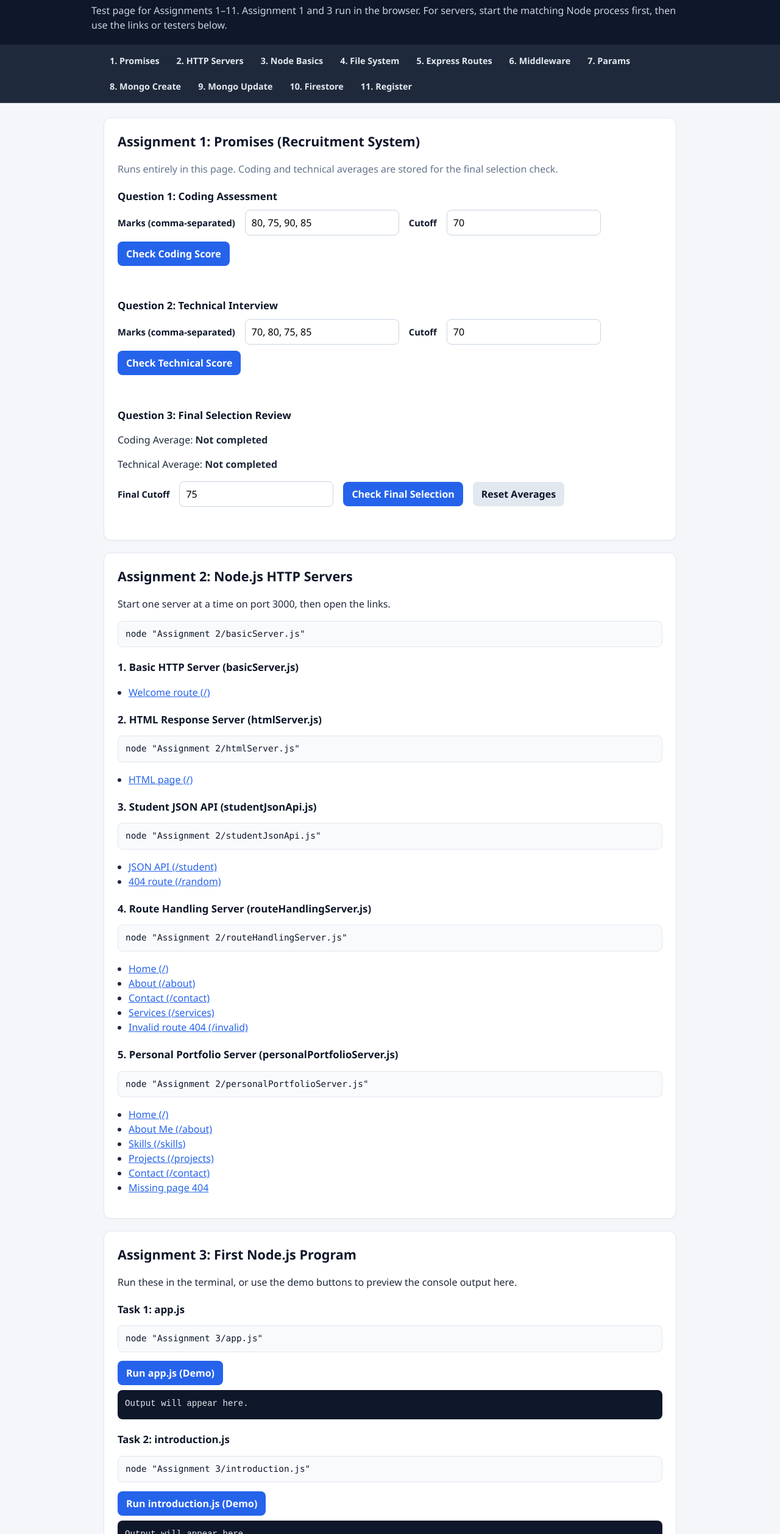
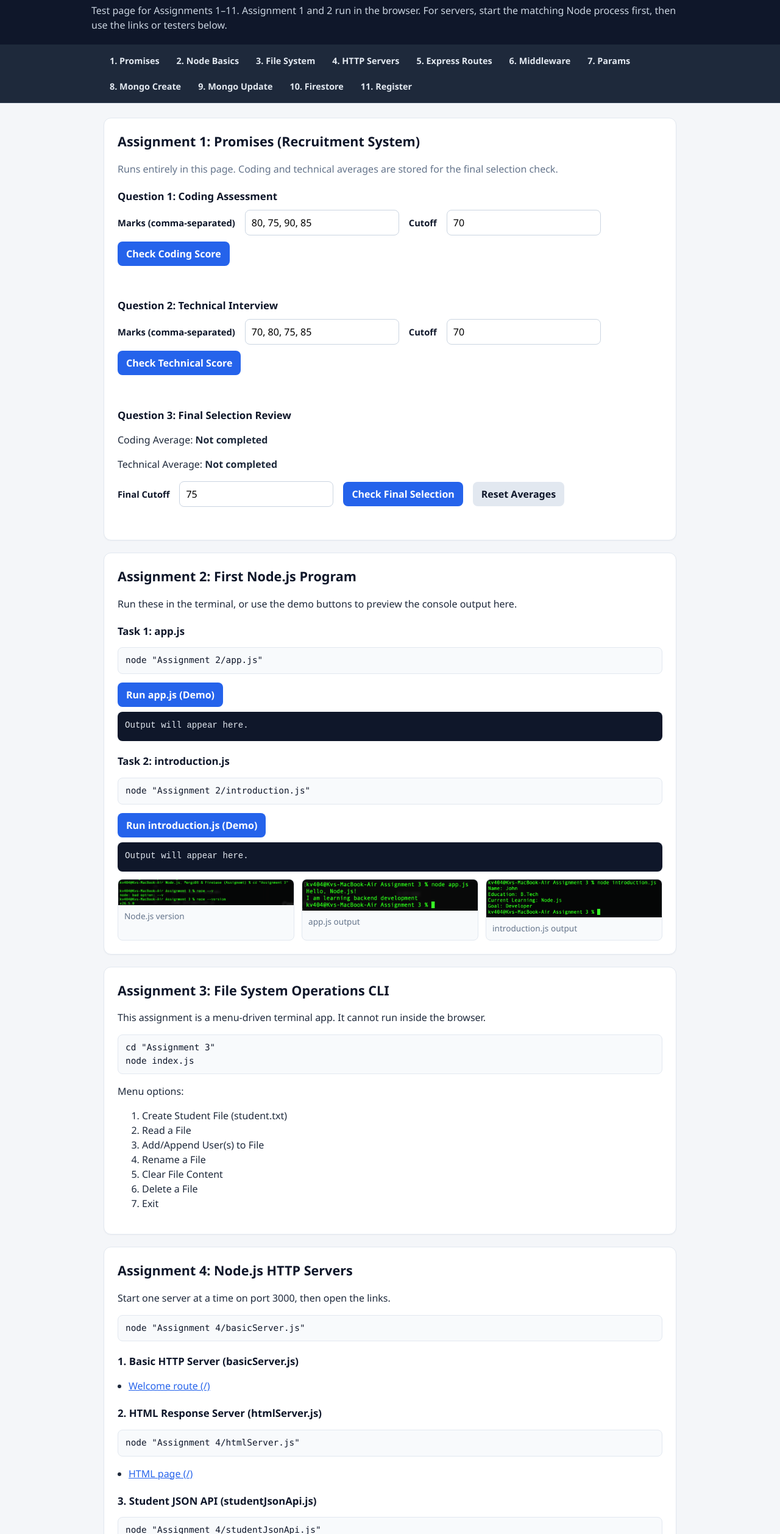
Before and after one commit to Kv-404/Node.js-MongoDB-Firebase-Assignment-, a plain HTML site: page index.html in a window 1280 px wide. Shown: the part 65-2580 px from the top of the page at 61% size. Drawn offline with Linux system fonts and the light colour scheme.

Commit message:
Renumber assignments 2-4 and update the coursework portal
Node basics, file CLI, and HTTP servers now live in folders 2, 3, and 4 to match the course order.

```diff
--- a/index.html
+++ b/index.html
@@ -261,16 +261,16 @@
     <header>
         <div class="wrap">
             <h1>Node.js, MongoDB &amp; Firebase Coursework Portal</h1>
-            <p>Test page for Assignments 1–11. Assignment 1 and 3 run in the browser. For servers, start the matching Node process first, then use the links or testers below.</p>
+            <p>Test page for Assignments 1–11. Assignment 1 and 2 run in the browser. For servers, start the matching Node process first, then use the links or testers below.</p>
         </div>
     </header>
 
     <nav aria-label="Assignments">
         <div class="wrap">
             <a href="#a1">1. Promises</a>
-            <a href="#a2">2. HTTP Servers</a>
-            <a href="#a3">3. Node Basics</a>
-            <a href="#a4">4. File System</a>
+            <a href="#a2">2. Node Basics</a>
+            <a href="#a3">3. File System</a>
+            <a href="#a4">4. HTTP Servers</a>
             <a href="#a5">5. Express Routes</a>
             <a href="#a6">6. Middleware</a>
             <a href="#a7">7. Params</a>
@@ -319,84 +319,39 @@
         </section>
 
         <section id="a2">
-            <h2>Assignment 2: Node.js HTTP Servers</h2>
-            <p>Start one server at a time on port 3000, then open the links.</p>
-            <pre class="run">node "Assignment 2/basicServer.js"</pre>
-
-            <h3>1. Basic HTTP Server (basicServer.js)</h3>
-            <ul class="links">
-                <li><a href="http://localhost:3000/" target="_blank" rel="noopener">Welcome route (/)</a></li>
-            </ul>
-
-            <h3>2. HTML Response Server (htmlServer.js)</h3>
-            <pre class="run">node "Assignment 2/htmlServer.js"</pre>
-            <ul class="links">
-                <li><a href="http://localhost:3000/" target="_blank" rel="noopener">HTML page (/)</a></li>
-            </ul>
-
-            <h3>3. Student JSON API (studentJsonApi.js)</h3>
-            <pre class="run">node "Assignment 2/studentJsonApi.js"</pre>
-            <ul class="links">
-                <li><a href="http://localhost:3000/student" target="_blank" rel="noopener">JSON API (/student)</a></li>
-                <li><a href="http://localhost:3000/random" target="_blank" rel="noopener">404 route (/random)</a></li>
-            </ul>
-
-            <h3>4. Route Handling Server (routeHandlingServer.js)</h3>
-            <pre class="run">node "Assignment 2/routeHandlingServer.js"</pre>
-            <ul class="links">
-                <li><a href="http://localhost:3000/" target="_blank" rel="noopener">Home (/)</a></li>
-                <li><a href="http://localhost:3000/about" target="_blank" rel="noopener">About (/about)</a></li>
-                <li><a href="http://localhost:3000/contact" target="_blank" rel="noopener">Contact (/contact)</a></li>
-                <li><a href="http://localhost:3000/services" target="_blank" rel="noopener">Services (/services)</a></li>
-                <li><a href="http://localhost:3000/invalid" target="_blank" rel="noopener">Invalid route 404 (/invalid)</a></li>
-            </ul>
-
-            <h3>5. Personal Portfolio Server (personalPortfolioServer.js)</h3>
-            <pre class="run">node "Assignment 2/personalPortfolioServer.js"</pre>
-            <ul class="links">
-                <li><a href="http://localhost:3000/" target="_blank" rel="noopener">Home (/)</a></li>
-                <li><a href="http://localhost:3000/about" target="_blank" rel="noopener">About Me (/about)</a></li>
-                <li><a href="http://localhost:3000/skills" target="_blank" rel="noopener">Skills (/skills)</a></li>
-                <li><a href="http://localhost:3000/projects" target="_blank" rel="noopener">Projects (/projects)</a></li>
-                <li><a href="http://localhost:3000/contact" target="_blank" rel="noopener">Contact (/contact)</a></li>
-                <li><a href="http://localhost:3000/missing-page" target="_blank" rel="noopener">Missing page 404</a></li>
-            </ul>
-        </section>
-
-        <section id="a3">
-            <h2>Assignment 3: First Node.js Program</h2>
+            <h2>Assignment 2: First Node.js Program</h2>
             <p>Run these in the terminal, or use the demo buttons to preview the console output here.</p>
 
             <h3>Task 1: app.js</h3>
-            <pre class="run">node "Assignment 3/app.js"</pre>
+            <pre class="run">node "Assignment 2/app.js"</pre>
             <button type="button" onclick="runApp()">Run app.js (Demo)</button>
             <pre id="app-output" class="out">Output will appear here.</pre>
 
             <h3>Task 2: introduction.js</h3>
-            <pre class="run">node "Assignment 3/introduction.js"</pre>
+            <pre class="run">node "Assignment 2/introduction.js"</pre>
             <button type="button" onclick="runIntro()">Run introduction.js (Demo)</button>
             <pre id="intro-output" class="out">Output will appear here.</pre>
 
             <div class="shots">
                 <figure>
-                    <img src="Assignment 3/Screenshorts/node_version.png" alt="Terminal showing Node.js version">
+                    <img src="Assignment 2/Screenshorts/node_version.png" alt="Terminal showing Node.js version">
                     <figcaption>Node.js version</figcaption>
                 </figure>
                 <figure>
-                    <img src="Assignment 3/Screenshorts/node_app.png" alt="Terminal output of app.js">
+                    <img src="Assignment 2/Screenshorts/node_app.png" alt="Terminal output of app.js">
                     <figcaption>app.js output</figcaption>
                 </figure>
                 <figure>
-                    <img src="Assignment 3/Screenshorts/node_introduction.png" alt="Terminal output of introduction.js">
+                    <img src="Assignment 2/Screenshorts/node_introduction.png" alt="Terminal output of introduction.js">
                     <figcaption>introduction.js output</figcaption>
                 </figure>
             </div>
         </section>
 
-        <section id="a4">
-            <h2>Assignment 4: File System Operations CLI</h2>
+        <section id="a3">
+            <h2>Assignment 3: File System Operations CLI</h2>
             <p>This assignment is a menu-driven terminal app. It cannot run inside the browser.</p>
-            <pre class="run">cd "Assignment 4"
+            <pre class="run">cd "Assignment 3"
 node index.js</pre>
             <p>Menu options:</p>
             <ol>
@@ -408,6 +363,51 @@ node index.js</pre>
                 <li>Delete a File</li>
                 <li>Exit</li>
             </ol>
+        </section>
+
+        <section id="a4">
+            <h2>Assignment 4: Node.js HTTP Servers</h2>
+            <p>Start one server at a time on port 3000, then open the links.</p>
+            <pre class="run">node "Assignment 4/basicServer.js"</pre>
+
+            <h3>1. Basic HTTP Server (basicServer.js)</h3>
+            <ul class="links">
+                <li><a href="http://localhost:3000/" target="_blank" rel="noopener">Welcome route (/)</a></li>
+            </ul>
+
+            <h3>2. HTML Response Server (htmlServer.js)</h3>
+            <pre class="run">node "Assignment 4/htmlServer.js"</pre>
+            <ul class="links">
+                <li><a href="http://localhost:3000/" target="_blank" rel="noopener">HTML page (/)</a></li>
+            </ul>
+
+            <h3>3. Student JSON API (studentJsonApi.js)</h3>
+            <pre class="run">node "Assignment 4/studentJsonApi.js"</pre>
+            <ul class="links">
+                <li><a href="http://localhost:3000/student" target="_blank" rel="noopener">JSON API (/student)</a></li>
+                <li><a href="http://localhost:3000/random" target="_blank" rel="noopener">404 route (/random)</a></li>
+            </ul>
+
+            <h3>4. Route Handling Server (routeHandlingServer.js)</h3>
+            <pre class="run">node "Assignment 4/routeHandlingServer.js"</pre>
+            <ul class="links">
+                <li><a href="http://localhost:3000/" target="_blank" rel="noopener">Home (/)</a></li>
+                <li><a href="http://localhost:3000/about" target="_blank" rel="noopener">About (/about)</a></li>
+                <li><a href="http://localhost:3000/contact" target="_blank" rel="noopener">Contact (/contact)</a></li>
+                <li><a href="http://localhost:3000/services" target="_blank" rel="noopener">Services (/services)</a></li>
+                <li><a href="http://localhost:3000/invalid" target="_blank" rel="noopener">Invalid route 404 (/invalid)</a></li>
+            </ul>
+
+            <h3>5. Personal Portfolio Server (personalPortfolioServer.js)</h3>
+            <pre class="run">node "Assignment 4/personalPortfolioServer.js"</pre>
+            <ul class="links">
+                <li><a href="http://localhost:3000/" target="_blank" rel="noopener">Home (/)</a></li>
+                <li><a href="http://localhost:3000/about" target="_blank" rel="noopener">About Me (/about)</a></li>
+                <li><a href="http://localhost:3000/skills" target="_blank" rel="noopener">Skills (/skills)</a></li>
+                <li><a href="http://localhost:3000/projects" target="_blank" rel="noopener">Projects (/projects)</a></li>
+                <li><a href="http://localhost:3000/contact" target="_blank" rel="noopener">Contact (/contact)</a></li>
+                <li><a href="http://localhost:3000/missing-page" target="_blank" rel="noopener">Missing page 404</a></li>
+            </ul>
         </section>
 
         <section id="a5">
```
Also changed, not shown: Assignment 2/README.md (added), Assignment 2/Screenshorts/node_app.png (renamed from Assignment 3/Screenshorts/node_app.png), Assignment 2/Screenshorts/node_introduction.png (renamed from Assignment 3/Screenshorts/node_introduction.png), Assignment 2/Screenshorts/node_version.png (renamed from Assignment 3/Screenshorts/node_version.png), Assignment 2/app.js (renamed from Assignment 3/app.js), Assignment 2/introduction.js (renamed from Assignment 3/introduction.js), Assignment 3/README.md, Assignment 3/index.js (renamed from Assignment 4/index.js), Assignment 3/package.json (renamed from Assignment 4/package.json), Assignment 3/student.txt (renamed from Assignment 4/student.txt), Assignment 4/README.md (deleted), Assignment 4/basicServer.js (renamed from Assignment 2/basicServer.js), Assignment 4/htmlServer.js (renamed from Assignment 2/htmlServer.js), Assignment 4/personalPortfolioServer.js (renamed from Assignment 2/personalPortfolioServer.js), 3 more files.
